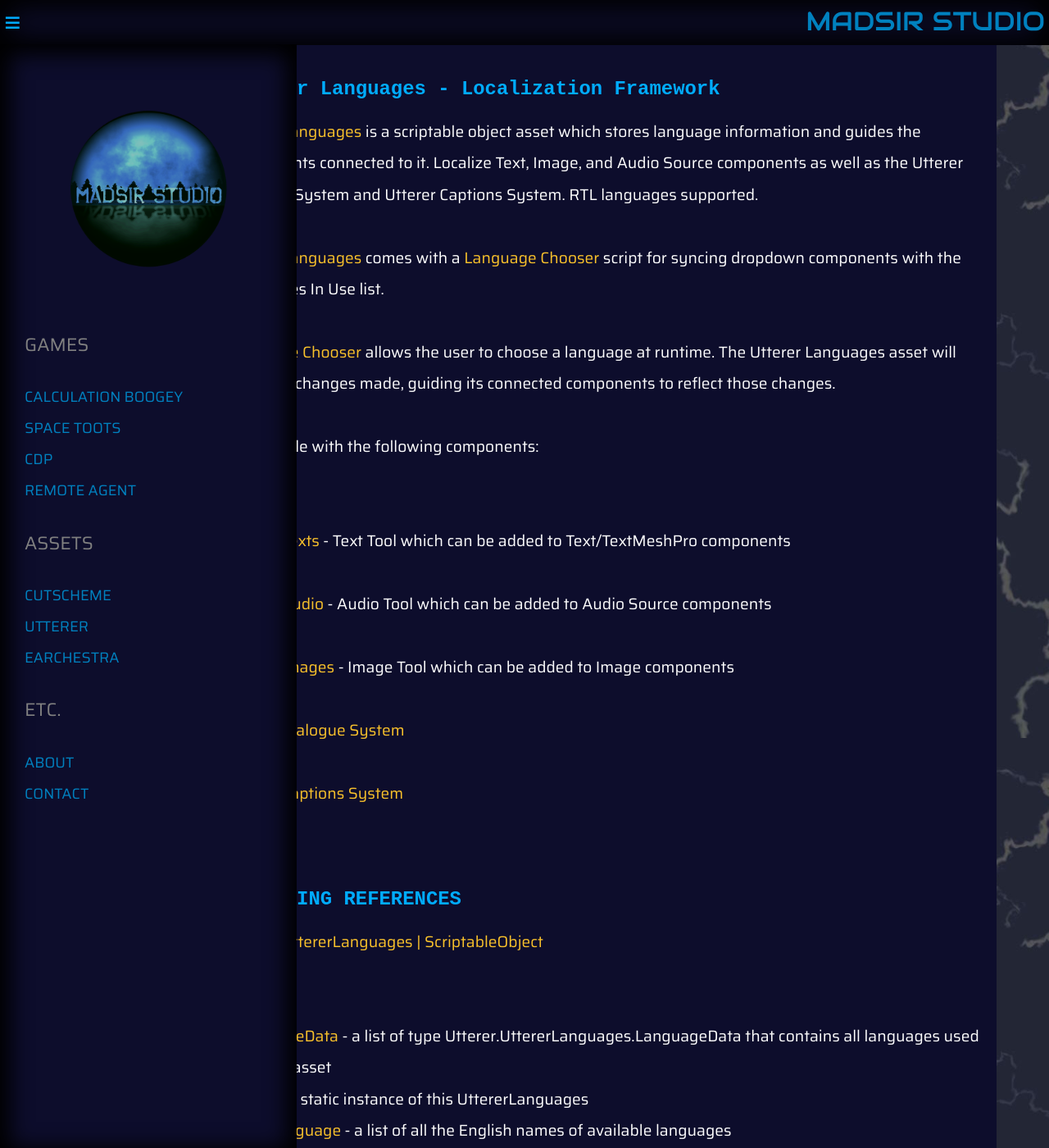
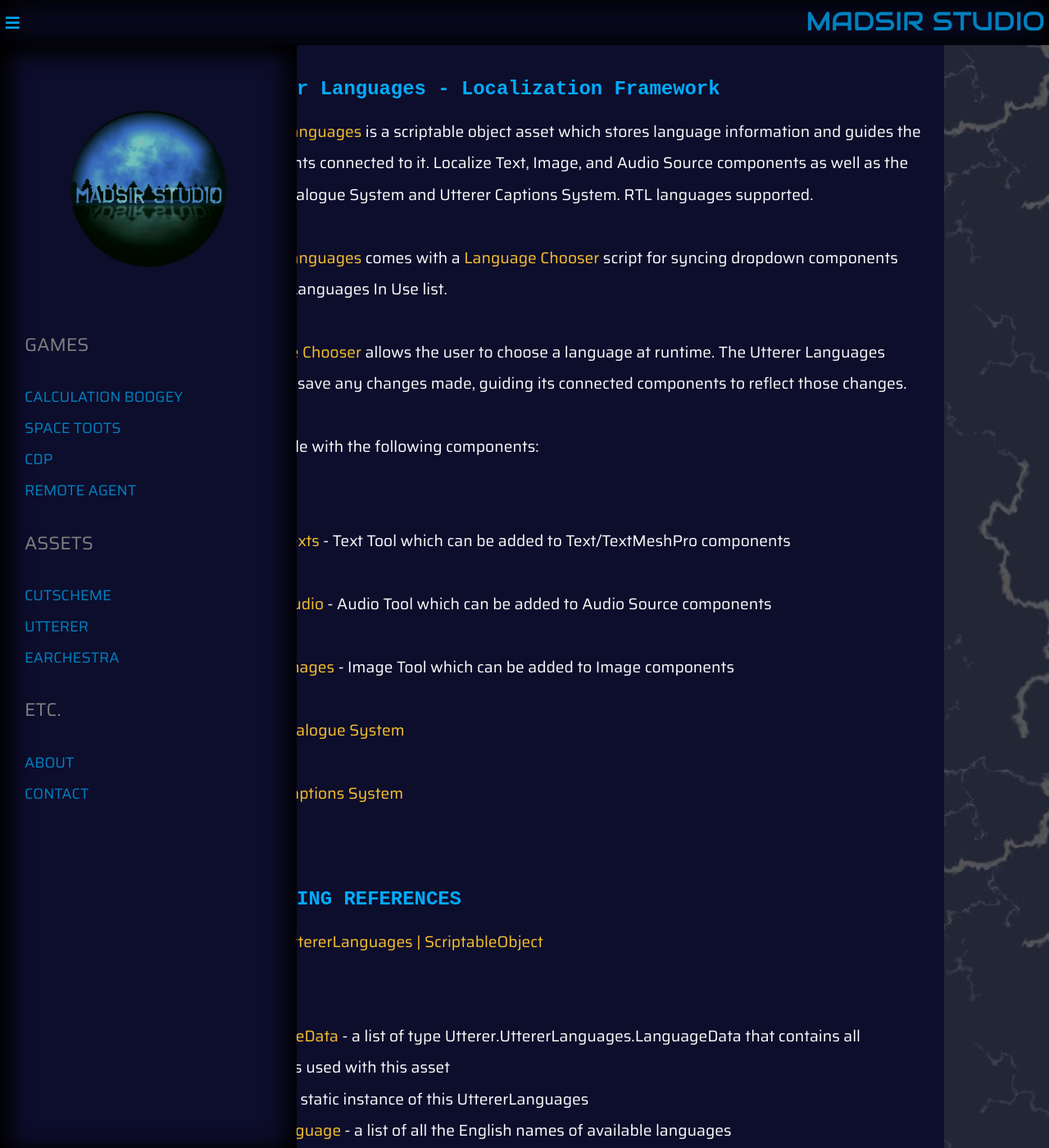
Before and after one commit to Madsir/madsirstudio.github.io, a Jekyll site: the page built from utterer/docs/index.html, in a window 1280 px wide and 1400 px high. Shown: the whole window at 82% size. Built offline with Jekyll 4.4.1, drawn with Linux system fonts in a browser that asks for light colours.

Commit message:
Update index.html

```diff
--- a/utterer/docs/index.html
+++ b/utterer/docs/index.html
@@ -54,7 +54,7 @@
 }
 
 #documentation {
-    width:75%;
+    width:70%;
     padding: 20px;
     background-color: #0D0D2C;
 }
@@ -103,7 +103,7 @@
   		font-family: monospace;
 		}
 	p {
-	  font-size: 1.2em;
+	  font-size: 1em;
 	}
 }
 
```
